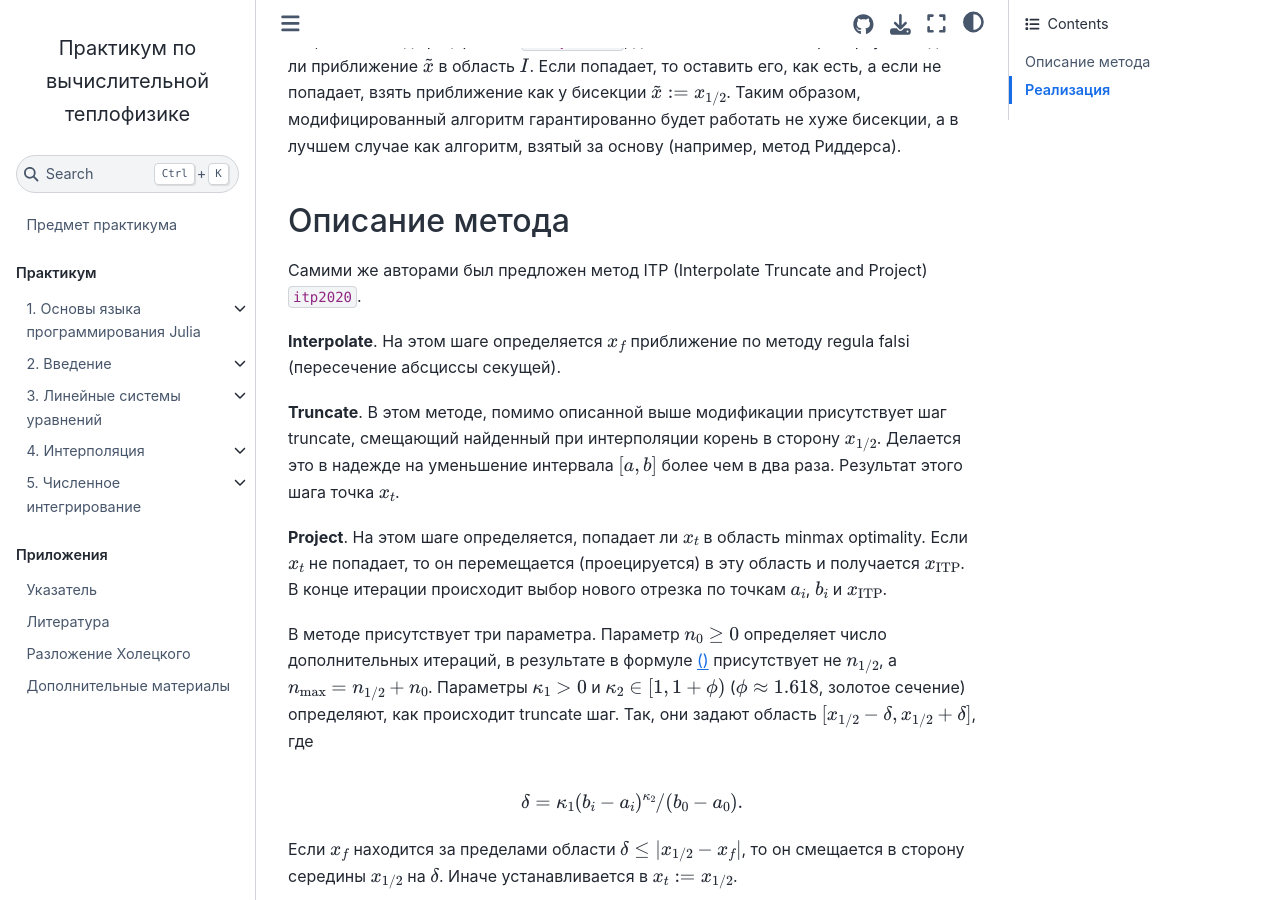
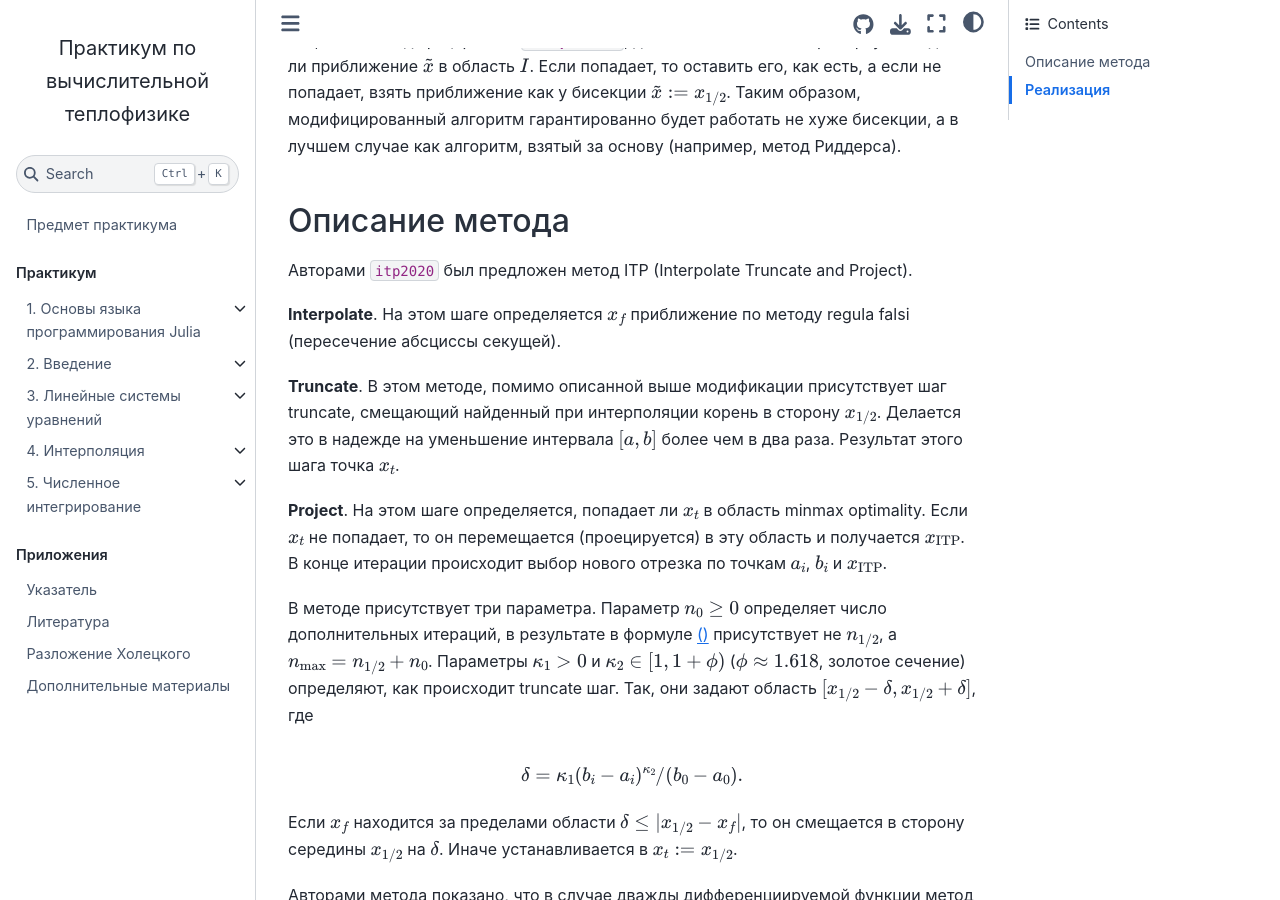
Before and after one commit to stepanzh/computational_thermodynamics, a Jupyter Book: the page built from book/nlroot/itp.md, in a window 1280 px wide and 900 px high, scrolled down 559 px. Built offline with Jupyter Book 1.0.4 settings and Sphinx 7.4.7 and the Sphinx Book theme 1.1.4, drawn with Linux system fonts in a browser that asks for light colours; cross-references to code outside the pages are shown as plain code; some of the changed lines change nothing that is shown.

Commit message:
Обновлён ITP метод

```diff
--- a/book/nlroot/itp.md
+++ b/book/nlroot/itp.md
@@ -43,7 +43,7 @@
 
 ## Описание метода
 
-Самими же авторами был предложен метод ITP (Interpolate Truncate and Project) {cite}`itp2020`.
+Авторами {cite}`itp2020` был предложен метод ITP (Interpolate Truncate and Project).
 
 **Interpolate**. На этом шаге определяется $x_f$ приближение по методу regula falsi (пересечение абсциссы секущей).
 
@@ -104,9 +104,9 @@
         else  # ynew == 0
             return xnew
         end
-        if abs(ynew) < ftol || abs(x₂ - x₁) < xtol
-            return (x₁ + x₂)/2
-        end
+
+        abs(ynew) < ftol && (x₁ + x₂)/2
+        abs(x₂ - x₁) < xtol && (x₁ + x₂)/2
     end
     return (x₁ + x₂)/2
 end
```
